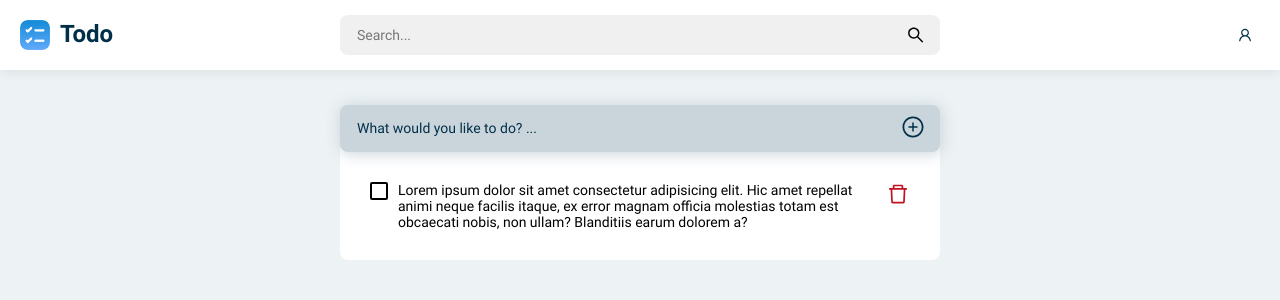
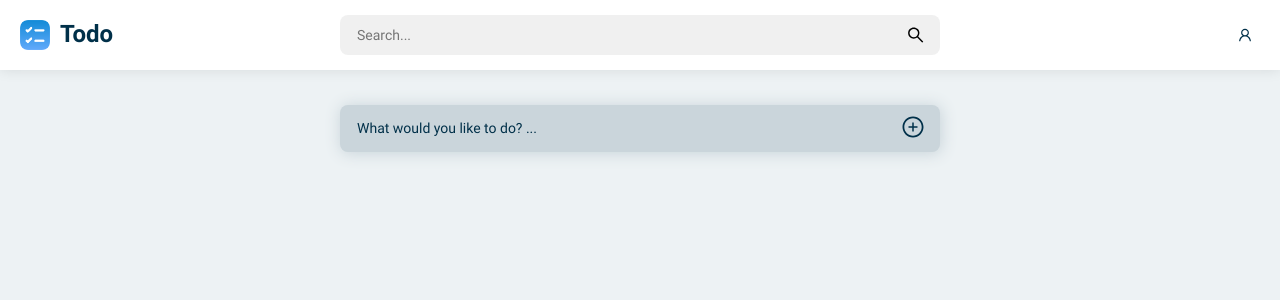
Before and after one commit to omarhanydev/react-todo, a React (Vite) app: page / in a window 1280 px wide. Shown: the top 300 px of the page. Built offline with nearby package versions, Linux system fonts and the light colour scheme.

Commit message:
'add-localstorage-add-states'

```diff
--- a/package.json
+++ b/package.json
@@ -13,7 +13,8 @@
     "normalize.css": "^8.0.1",
     "react": "^18.2.0",
     "react-dom": "^18.2.0",
-    "react-icons": "^4.12.0"
+    "react-icons": "^4.12.0",
+    "uuid": "^9.0.1"
   },
   "devDependencies": {
     "@types/react": "^18.2.37",
--- a/src/App.jsx
+++ b/src/App.jsx
@@ -1,14 +1,88 @@
+import { useState } from "react"
 import AddTodo from "./components/AddTodo/AddTodo"
 import Header from "./components/Header/Header"
 import TodoList from "./components/TodoList/TodoList"
+import { v4 as uuid } from 'uuid';
+import { AiOutlineLoading3Quarters } from "react-icons/ai";
+import { useEffect } from "react";
 
 function App() {
+  const [todos, setTodos] = useState([]);
+  const [searchQuery, setSearchQuery] = useState('');
+  const [loading, setLoading] = useState(true);
+
+  const addTodo = (text) => {
+    if (text) {
+      const newTodo = {
+        text,
+        complete: false,
+        id: uuid()
+      };
+      setTodos([
+        ...todos,
+        newTodo
+      ]);
+    }
+  }
+
+  const toggleTodo = (id) => {
+    const newTodos = todos.map(todo => {
+      if (todo.id === id) {
+        todo.complete = !todo.complete;
+      }
+      return todo;
+    });
+    setTodos(newTodos);
+  }
+
+  const removeTodo = (id) => {
+    const newTodos = todos.filter(todo => todo.id !== id);
+    setTodos(newTodos);
+  }
+
+  let filteredTodos = todos;
+
+  if (searchQuery) {
+    filteredTodos = filteredTodos.filter(todo => {
+      if (todo.text.includes(searchQuery)) {
+        return todo;
+      }
+    });
+  }
+
+  useEffect(() => {
+    if (typeof localStorage !== 'undefined') {
+      if (loading) {
+        let storedTodos = localStorage.getItem('todos');
+        if (storedTodos) {
+          storedTodos = JSON.parse(storedTodos);
+          setTodos(storedTodos);
+        }
+        setTimeout(function () {
+          setLoading(false);
+        }, 1000);
+      } else {
+        localStorage.setItem('todos', JSON.stringify(todos));
+      }
+    } else {
+      setTimeout(function () {
+        setLoading(false);
+      }, 1000);
+    }
+  }, [todos]);
+
   return (
     <>
-      <Header/>
+      <Header loading={loading} searchQuery={searchQuery} setSearchQuery={setSearchQuery} />
       <div className="container">
-        <AddTodo/>
-        <TodoList/>
+        {loading ?
+          <div className="loading-spinner"><AiOutlineLoading3Quarters /></div> : (
+            <>
+            {!searchQuery && <AddTodo addTodo={addTodo} />}
+            <TodoList searchQuery={searchQuery} todos={filteredTodos} toggleTodo={toggleTodo} removeTodo={removeTodo} />
+            </>
+          )
+        }
       </div>
     </>
   )
--- a/src/components/AddTodo/AddTodo.jsx
+++ b/src/components/AddTodo/AddTodo.jsx
@@ -1,11 +1,19 @@
+import { useState } from "react";
 import { AiFillPlusCircle, AiOutlinePlusCircle } from "react-icons/ai";
 import "./AddTodo.scss";
 
-export default function AddTodo () {
+export default function AddTodo({ addTodo }) {
+    const [text, setText] = useState('');
+
+    const handleAddTodo = () => {
+        addTodo(text);
+        setText('');
+    }
+
     return (
         <label className="add-todo">
-            <input type="text" placeholder="What would you like to do? ..." />
-            <button>
+            <input type="text" placeholder="What would you like to do? ..." value={text} onChange={e => setText(e.target.value)} onKeyDown={e => e.key === 'Enter' ? handleAddTodo() : null} />
+            <button type="button" onClick={handleAddTodo}>
                 <span><AiOutlinePlusCircle /></span>
                 <span className="hover"><AiFillPlusCircle /></span>
             </button>
--- a/src/components/AddTodo/AddTodo.scss
+++ b/src/components/AddTodo/AddTodo.scss
@@ -34,7 +34,9 @@
         span.hover {
             display: none;
         }
-        &:hover {
+        &:hover,
+        &:focus {
+            outline: none;
             span:not(.hover) {
                 display: none;
             }
--- a/src/components/Header/Header.jsx
+++ b/src/components/Header/Header.jsx
@@ -2,15 +2,17 @@ import { AiOutlineSearch, AiOutlineUser } from "react-icons/ai";
 import Logo from '/img/logo.svg'
 import './Header.scss'
 
-function Header() {
+function Header({ loading, searchQuery, setSearchQuery }) {
   return (
     <header className='main-header'>
       <div className="logo">
         <img src={Logo} alt="Todo" />
         <h1>Todo</h1>
       </div>
+      {!loading &&
+        <>
           <label className="search">
-          <input type="text" placeholder="Search..." />
+            <input type="text" placeholder="Search..." value={searchQuery} onChange={e => setSearchQuery(e.target.value)} />
             <AiOutlineSearch />
           </label>
           <div className="user">
@@ -18,6 +20,8 @@ function Header() {
               <AiOutlineUser />
             </button>
           </div>
+        </>
+      }
     </header>
   )
 }
--- a/src/components/TodoItem/TodoItem.jsx
+++ b/src/components/TodoItem/TodoItem.jsx
@@ -1,12 +1,12 @@
 import { AiFillDelete, AiOutlineDelete } from "react-icons/ai";
 import "./TodoItem.scss";
 
-export default function TodoItem () {
+export default function TodoItem ({ id, text, complete, toggleTodo, removeTodo }) {
     return (
         <label className="todo-item">
-            <input type="checkbox" />
-            <span>Lorem ipsum dolor sit amet consectetur adipisicing elit. Hic amet repellat animi neque facilis itaque, ex error magnam officia molestias totam est obcaecati nobis, non ullam? Blanditiis earum dolorem a?</span>
-            <button className="remove">
+            <input type="checkbox" checked={complete} onChange={() => toggleTodo(id)} />
+            <span className="text">{text}</span>
+            <button className="remove" onClick={() => removeTodo(id)}>
                 <span><AiOutlineDelete /></span>
                 <span className="hover"><AiFillDelete /></span>
             </button>
--- a/src/components/TodoItem/TodoItem.scss
+++ b/src/components/TodoItem/TodoItem.scss
@@ -57,20 +57,27 @@
             text-decoration: line-through;
         }
     }
-    button {
+    .text {
+        padding-top: 1px;
+    }
+    .remove {
         border: 0;
         background: none;
         padding: 0;
         cursor: pointer;
         line-height: 1;
+        transform: scale(1.3);
+        margin-left: auto;
         svg {
-            font-size: 24px;
+            font-size: 18px;
             color: #C1121F;
         }
         span.hover {
             display: none;
         }
-        &:hover {
+        &:hover,
+        &:focus {
+            outline: none;
             span:not(.hover) {
                 display: none;
             }
--- a/src/components/TodoList/TodoList.jsx
+++ b/src/components/TodoList/TodoList.jsx
@@ -1,10 +1,13 @@
 import TodoItem from "../TodoItem/TodoItem";
 import "./TodoList.scss";
 
-export default function TodoList () {
+export default function TodoList ({ searchQuery, todos, toggleTodo, removeTodo }) {
     return (
-        <div className="todo-list">
-            <TodoItem />
+        <div className={`${searchQuery ? 'todo-list searching' : (todos.length ? 'todo-list' : null)}`}>
+            {todos.map(todo => (
+                <TodoItem key={todo.id} {...todo} toggleTodo={toggleTodo} removeTodo={removeTodo} />
+            ))}
+            {todos.length == 0 && searchQuery ? <h6>No results found</h6> : null}
         </div>
     )
 }
--- a/src/components/TodoList/TodoList.scss
+++ b/src/components/TodoList/TodoList.scss
@@ -11,4 +11,12 @@
     background: #fff;
     border-bottom-left-radius: 8px;
     border-bottom-right-radius: 8px;
+    &.searching {
+        padding: 20px 15px;
+        top: 0;
+        box-shadow: 0 0 13px 0 rgba(0,0,0,0.1);
+        h6 {
+            margin: 0;
+        }
+    }
 }
--- a/src/global/styles/main.scss
+++ b/src/global/styles/main.scss
@@ -15,3 +15,22 @@ body {
         padding-right: 20px;
     }
 }
+
+.loading-spinner {
+    font-size: 53px;
+    padding: 25px;
+    text-align: center;
+    svg {
+        color: $dark;
+        animation: spin 0.6s linear infinite;
+    }
+}
+
+@keyframes spin {
+    0% {
+        transform: rotate(0deg);
+    }
+    100% {
+        transform: rotate(360deg);
+    }
+}
```
Also changed, not shown: 1 other file (tests, documents, lock files or other folders). Lines whose indentation alone changed are shown as unchanged.
